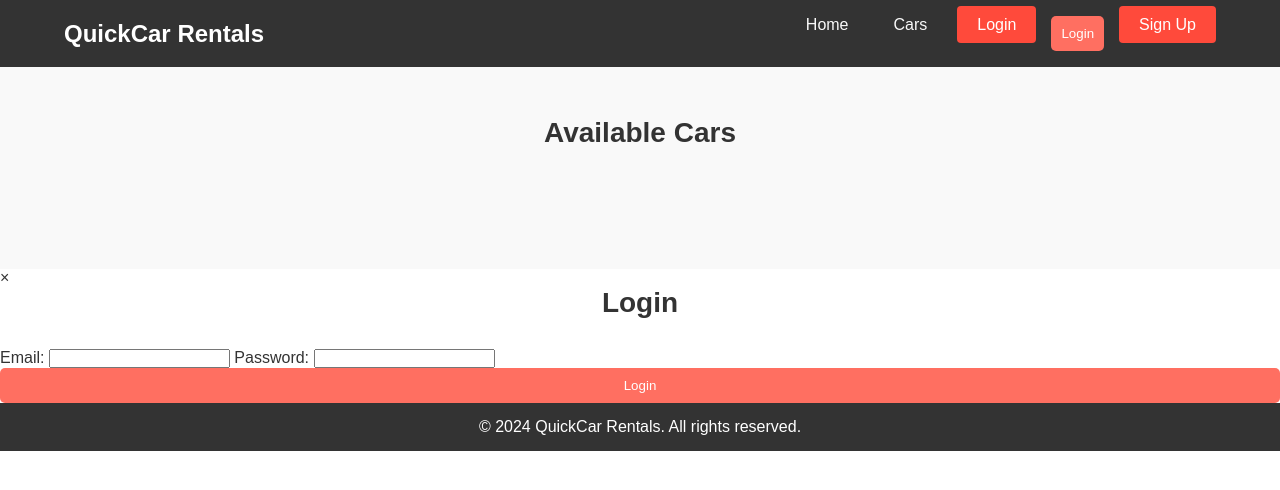
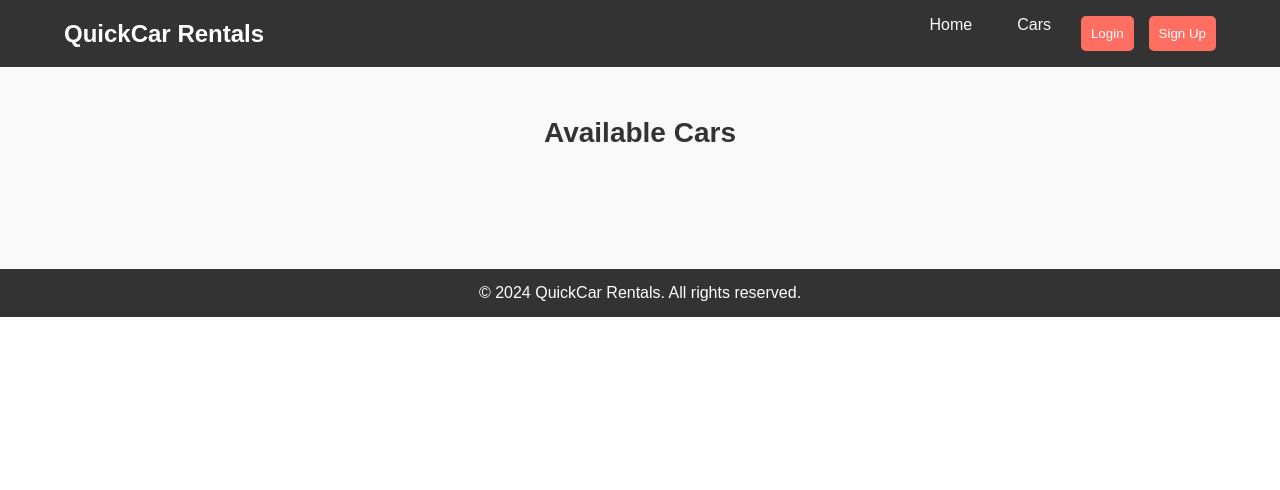
Before and after one commit to K-ipruto/Car-Rental, a Flask app: page /cars in a window 1280 px wide. Shown: the top 490 px of the page. Run offline with Flask 3, Linux system fonts and the light colour scheme; data that the repository does not hold is empty; parts of the project's set-up code (start-up, migrations or seed data) failed here and were passed over.

Commit message:
update: add auth and booking templates

```diff
--- a/app/__init__.py
+++ b/app/__init__.py
@@ -31,7 +31,7 @@ def create_app():
     from app.car_routes import car_bp
     from app.booking_routes import booking_bp
 
-    app.register_blueprint(auth_bp, url_prefix='/api/auth')
+    app.register_blueprint(auth_bp, url_prefix='/auth')
     app.register_blueprint(car_bp, url_prefix='/api')
     app.register_blueprint(booking_bp)
 
--- a/app/static/auth.js
+++ b/app/static/auth.js
@@ -1,9 +1,50 @@
+document.addEventListener('DOMContentLoaded', function() {
+    // Get references to the buttons and modals
+    const loginButton = document.getElementById('login-button');
+    const signupButton = document.getElementById('signup-button');
+    const loginModal = document.getElementById('login-modal');
+    const signupModal = document.getElementById('signup-modal');
+    const modalOverlay = document.getElementById('modal-overlay');
+
+    // Open Login Modal
+    loginButton.addEventListener('click', function(e) {
+        e.preventDefault();
+        loginModal.style.display = 'block';
+        modalOverlay.style.display = 'block';
+    });
+
+    // Open Sign Up Modal
+    signupButton.addEventListener('click', function(e) {
+        e.preventDefault();
+        signupModal.style.display = 'block';
+        modalOverlay.style.display = 'block';
+    });
+
+    // Close Modals when clicking on the close button
+    const closeButtons = document.querySelectorAll('.close');
+    closeButtons.forEach(function(btn) {
+        btn.addEventListener('click', function() {
+            const modalId = btn.getAttribute('data-modal');
+            document.getElementById(modalId).style.display = 'none';
+            modalOverlay.style.display = 'none';
+        });
+    });
+
+    // Close Modals when clicking on the overlay
+    modalOverlay.addEventListener('click', function() {
+        loginModal.style.display = 'none';
+        signupModal.style.display = 'none';
+        modalOverlay.style.display = 'none';
+    });
+
+    // Existing form submission handlers
+    // Handle Login Form Submission
     document.getElementById('login-form').addEventListener('submit', function(e) {
         e.preventDefault();
-    const email = document.getElementById('email').value;
-    const password = document.getElementById('password').value;
+        const email = document.getElementById('login-email').value;
+        const password = document.getElementById('login-password').value;
 
-    fetch('login', {
+        fetch('/auth/login', {
             method: 'POST',
             headers: {
                 'Content-Type': 'application/json'
@@ -21,11 +62,12 @@ document.getElementById('login-form').addEventListener('submit', function(e) {
         });
     });
 
-document.getElementById('register-form').addEventListener('submit', function(e) {
+    // Handle Sign Up Form Submission
+    document.getElementById('signup-form').addEventListener('submit', function(e) {
         e.preventDefault();
-    const full_name = document.getElementById('full_name').value;
-    const email = document.getElementById('email').value;
-    const password = document.getElementById('password').value;
+        const full_name = document.getElementById('signup-full-name').value;
+        const email = document.getElementById('signup-email').value;
+        const password = document.getElementById('signup-password').value;
 
         fetch('/auth/register', {
             method: 'POST',
@@ -37,10 +79,13 @@ document.getElementById('register-form').addEventListener('submit', function(e)
         .then(response => response.json())
         .then(data => {
             if (data.success) {
-            alert('Registration successful! Please log in.');
-            window.location.href = '/login';
+                alert(data.message);
+                // Close Sign Up Modal and Open Login Modal
+                document.getElementById('signup-modal').style.display = 'none';
+                document.getElementById('login-modal').style.display = 'block';
             } else {
                 alert('Registration failed: ' + data.message);
             }
         });
     });
+});
--- a/app/static/car.html
+++ b/app/static/car.html
@@ -16,9 +16,8 @@
                     <ul>
                         <li><a href="/">Home</a></li>
                         <li><a href="/cars">Cars</a></li>
-                        <li><a href="#" class="btn" id="open-login-modal">Login</a></li>
-                        <li><button id="open-login-modal" class="btn">Login</button></li>
-                        <li><a href="#" class="btn" id="open-register-modal">Sign Up</a></li>
+                        <li><button id="login-button" class="btn">Login</button></li>
+                        <li><button id="signup-button" class="btn">Sign Up</button></li>
                     </ul>
                 </nav>
             </div>
@@ -53,16 +52,16 @@
                 <label for="duration">Duration (days):</label>
                 <input type="number" id="duration" name="duration" min="1" required>
 
-                <label for="driver">Need Driver:</label>
+                <label for="driver">Click on the checkbox if you need a driver:</label>
                 <input type="checkbox" id="driver" name="driver">
 
                 <!-- User Details Section -->
                 <h3>User Details</h3>
-                <label for="name">Name:</label>
+                <!-- <label for="name">Name:</label>
                 <input type="text" id="name" name="name" required>
 
                 <label for="email">Email:</label>
-                <input type="email" id="email" name="email" required>
+                <input type="email" id="email" name="email" required> -->
 
                 <label for="phone">Phone:</label>
                 <input type="tel" id="phone" name="phone" required>
@@ -75,7 +74,7 @@
         </div>
 
             <!-- Login Modal -->
-        <div id="login-modal" class="modal">
+    <div id="login-modal" class="modal" style="display: none;">
         <div class="modal-content">
             <span class="close" data-modal="login-modal">&times;</span>
             <form id="login-form">
@@ -85,6 +84,23 @@
                 <label for="login-password">Password:</label>
                 <input type="password" id="login-password" name="password" required>
                 <button type="submit" class="btn">Login</button>
+            </form>
+        </div>
+    </div>
+
+    <!-- Sign Up Modal -->
+    <div id="signup-modal" class="modal" style="display: none;">
+        <div class="modal-content">
+            <span class="close" data-modal="signup-modal">&times;</span>
+            <form id="signup-form">
+                <h2>Sign Up</h2>
+                <label for="signup-full-name">Full Name:</label>
+                <input type="text" id="signup-full-name" name="full_name" required>
+                <label for="signup-email">Email:</label>
+                <input type="email" id="signup-email" name="email" required>
+                <label for="signup-password">Password:</label>
+                <input type="password" id="signup-password" name="password" required>
+                <button type="submit" class="btn">Sign Up</button>
             </form>
         </div>
     </div>
--- a/app/static/index.css
+++ b/app/static/index.css
@@ -343,7 +343,7 @@ button.btn:hover {
     resize: vertical;
 }
 
-#booking-form {
+#booking-form, #login-form, #signup-form {
     margin-top: 20px;
     display: flex;
     flex-direction: column;
@@ -360,6 +360,8 @@ button.btn:hover {
 #booking-form input[type="text"],
 #booking-form input[type="email"],
 #booking-form input[type="tel"],
+#login-form input,
+#signup-form input,
 #booking-form select {
     width: 100%;
     padding: 8px;
@@ -394,6 +396,51 @@ button.btn:hover {
     }
 }
 
+/* Modal Styles */
+.modal {
+    display: none; /* Hidden by default */
+    position: fixed;
+    top: 50%;
+    left: 50%;
+    transform: translate(-50%, -50%);
+    z-index: 1001;
+    max-width: 500px;
+    width: 90%;
+    background-color: #fff;
+    border-radius: 8px;
+    box-shadow: 0 4px 20px rgba(0, 0, 0, 0.2);
+}
+
+.modal-content {
+    padding: 20px;
+    position: relative;
+}
+
+.modal-overlay {
+    display: none; /* Hidden by default */
+    position: fixed;
+    top: 0;
+    left: 0;
+    width: 100%;
+    height: 100%;
+    background-color: rgba(0, 0, 0, 0.5);
+    z-index: 1000;
+}
+
+.modal .close {
+    position: absolute;
+    top: 10px;
+    right: 15px;
+    font-size: 28px;
+    font-weight: bold;
+    color: #aaa;
+    cursor: pointer;
+}
+
+.modal .close:hover {
+    color: #333;
+}
+
 /* Footer */
 footer {
     background-color: #333;
--- a/requirements.txt
+++ b/requirements.txt
@@ -5,3 +5,4 @@ Flask-JWT-Extended
 python-dotenv
 Werkzeug==2.2.3
 flask_login
+flask-admin
--- a/run.py
+++ b/run.py
@@ -2,8 +2,8 @@ from app import create_app, db
 
 app = create_app()
 
-# with app.app_context():
-#     db.create_all()  # Creates all tables from models
+with app.app_context():
+    db.create_all()  # Creates all tables from models
 
 if __name__ == '__main__':
     app.run(debug=True)
```
Also changed, not shown: app/auth_routes.py (+32 -25 lines), app/booking_routes.py (+32 -20 lines), app/static/app.js (+0 -64 lines), app/static/auth_routes.py (deleted, +0 -28 lines), app/static/booking.js (added, +41 -0 lines), app/static/index.html (+15 -15 lines), app/static/index.js (deleted, +0 -104 lines), app/user.py (+7 -5 lines), app/static/templates/login.html (renamed from app/static/login.html). Lines whose indentation alone changed are shown as unchanged.
